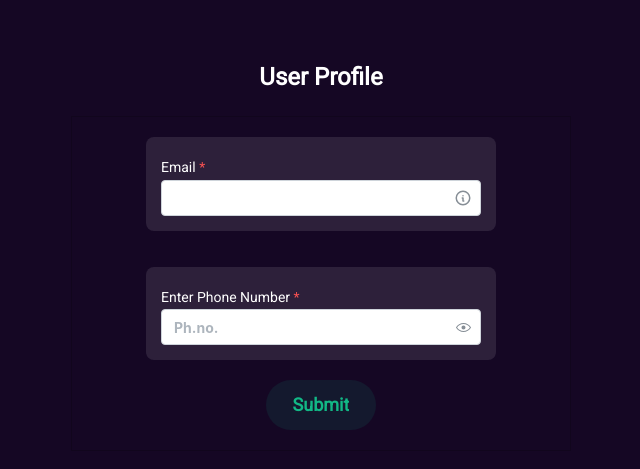
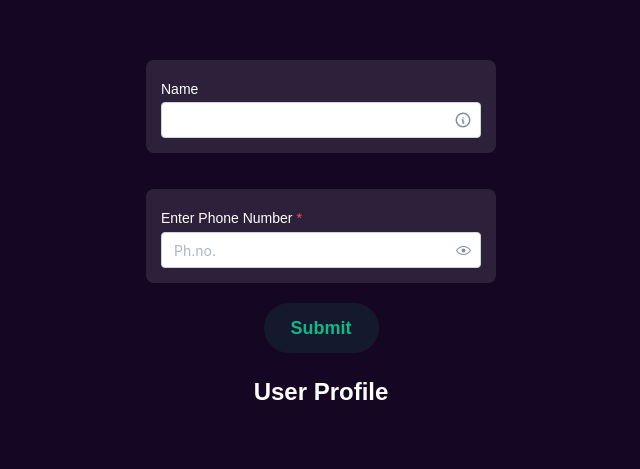
Before and after one commit to akamikado/bits_buy_frontend, a React (Create React App) app: page /UserProfile in a window 1280 px wide. Shown: the part 155-624 px from the top of the page, without its empty margins (319-959 px from the left). Built offline with nearby package versions, Linux system fonts and the light colour scheme; no server answers.

Commit message:
Revert "UserInput functionality to send entered user data"
This reverts commit 320713886a99d1ba7e2eff614d22176df3090d6e.

```diff
--- a/src/components/UserForm.js
+++ b/src/components/UserForm.js
@@ -3,7 +3,8 @@ import { TextInput, PasswordInput, Tooltip, Center, Text, rem, Button } from '@m
 import { IconInfoCircle } from '@tabler/icons-react';
 import classes from './UserForm.module.css';
 
-  const ToolTipIcon = (
+function TooltipIcon() {
+  const rightSection = (
     <Tooltip
       label="We store your data securely"
       position="top-end"
@@ -17,29 +18,24 @@ import classes from './UserForm.module.css';
       </Text>
     </Tooltip>
   );
-function EmailInput(){
 
-  return(
+  return (
     <TextInput
-      rightSection={ToolTipIcon}
-      label="Email"
-      type="email"
-      required
+      rightSection={rightSection}
+      label="Name"
       placeholder=""
       className={classes['text-input']}
     />
   );
-
 }
 
-
-function PassInput() {
+function TooltipFocus() {
   const [opened, setOpened] = useState(false);
   const [value, setValue] = useState('');
-  const valid = value.trim().length === 13;
+  const valid = value.trim().length >= 6;
   return (
     <Tooltip
-      label={valid ? 'All good!' : 'Phone Number should have +91 and 10 digits'}
+      label={valid ? 'All good!' : 'Phone Number should have +91'}
       position="bottom-start"
       withArrow
       opened={opened}
@@ -62,47 +58,11 @@ function PassInput() {
 }
 
 export function UserForm() {
-  const [userEmail, setUserEmail] = useState('');
-  const [userPhone, setUserPhone] = useState('');
-  const [errorMessage, setErrorMessage] = useState('');
-
-  const FormSubmissionHandler = async (event) => {
-    event.preventDefault(); // Prevent default form submission
-
-    try {
-      const response = await fetch('xyz.com', {
-        method: 'POST',
-        headers: {
-          'Content-Type': 'application/json',
-        },
-        body: JSON.stringify({
-          email: userEmail,
-          phone: userPhone,
-        }),
-      });
-
-      const responseData = await response.json();
-
-      if (!response.ok) {
-        throw new Error(`Error: ${responseData.message}`);
-      }
-
-      // Handle successful response
-      console.log('User data successfully submitted:', responseData);
-    } catch (error) {
-      setErrorMessage(`Error: ${error.message}`);
-      console.error('Error submitting user data:', error);
-    }
-  };
-
   return (
     <>
-      <EmailInput value={userEmail} onChange={(event) => setUserEmail(event.currentTarget.value)} />
-      <PassInput value={userPhone} onChange={(event) => setUserPhone(event.currentTarget.value)} />
-      {errorMessage && <p className={classes['error-message']}>{errorMessage}</p>}
-      <Button variant="light" color="teal" size="lg" radius="xl" onClick={FormSubmissionHandler}>
-        Submit
-      </Button>
+      <TooltipIcon />
+      <TooltipFocus />
+      <Button variant="light" color="teal" size="lg" radius="xl" >Submit</Button>
     </>
   );
 }
--- a/src/components/UserForm.module.css
+++ b/src/components/UserForm.module.css
@@ -10,12 +10,3 @@
   background-color:rgba(255,255,255,0.1);
 
 }
-
-.error-message {
-  color: #f04141;
-  font-weight: bold;
-  padding: 10px;
-  margin-bottom: 10px;
-  background-color: #f8d7da;
-  border: 1px solid #f44336;
-}
--- a/src/pages/LoginPage.module.css
+++ b/src/pages/LoginPage.module.css
@@ -7,8 +7,8 @@
     align-items: center;
     justify-content: center;
     height: 100vh;
-    background-color: #E0E1DD; /* Updated background color (blackish-grey-purple) */
-    color: #001D3D; /* Text color */
+    background-color: #150724; /* Updated background color (blackish-grey-purple) */
+    color: #fff; /* Text color */
   }
 
   /* Style for the 'Experience' text */
@@ -29,8 +29,8 @@
   }
 
   .login-button {
-    background-color: #FFD60A !important; /* Darker shade of orange for the button */
-    color: #001D3D !important; /* Text color */
+    background-color: #d35934 !important; /* Darker shade of orange for the button */
+    color: #fff; /* Text color */
     padding: 10px 20px;
     border: none;
     cursor: pointer;
@@ -42,5 +42,5 @@
   }
 
   .login-button:hover {
-    background-color: #FFC300!important; /* Lighter shade of orange on hover */
+    background-color: #ff6f42 !important; /* Lighter shade of orange on hover */
   }
--- a/src/pages/UserProfile.js
+++ b/src/pages/UserProfile.js
@@ -1,13 +1,11 @@
+
 import UserForm from "../components/UserForm";
 import classes from "./UserProfile.module.css";
 function UserProfile() {
   return (
-
     <div className={classes['user-profile-container']}>
+      <UserForm className={classes['user-form']}/>
       <h1>User Profile</h1>
-      <div className={classes['Input-box']}>
-        <UserForm className={classes['user-form']}/>
-      </div>
     </div>
   );
 }
--- a/src/pages/UserProfile.module.css
+++ b/src/pages/UserProfile.module.css
@@ -1,4 +1,3 @@
-
 body {
   background-color: #150724;
   margin: 0;
@@ -7,7 +6,6 @@ body {
   color: white;
 }
 
-
 .user-profile-container {
   display: flex;
   flex-direction: column;
@@ -15,10 +13,7 @@ body {
   justify-content: center;
   min-height: 100vh;
   padding: 20px;
-  font-family: 'Roboto';
-  font-weight:bold;
 }
-
 
 .user-form {
   display: flex;
@@ -30,7 +25,6 @@ body {
   border-radius: 10px;
   max-width: 400px;
   margin-bottom: 20px;
-
 }
 
 
@@ -41,16 +35,3 @@ h1 {
   margin: 0;
   padding: 20px;
 }
-
-.Input-box{
-  align-items: center;
-  width: 500px;
-  max-width: 100%;
-  border: 1px solid rgba(0, 0, 0, 0.2);
-  display: flex;
-  flex-direction: column;
-  align-items: center;
-  justify-content: center;
-  padding:20px;
-  /*background-color: aqua;*/
-}
```
Also changed, not shown: 1 other file (tests, documents, lock files or other folders).
